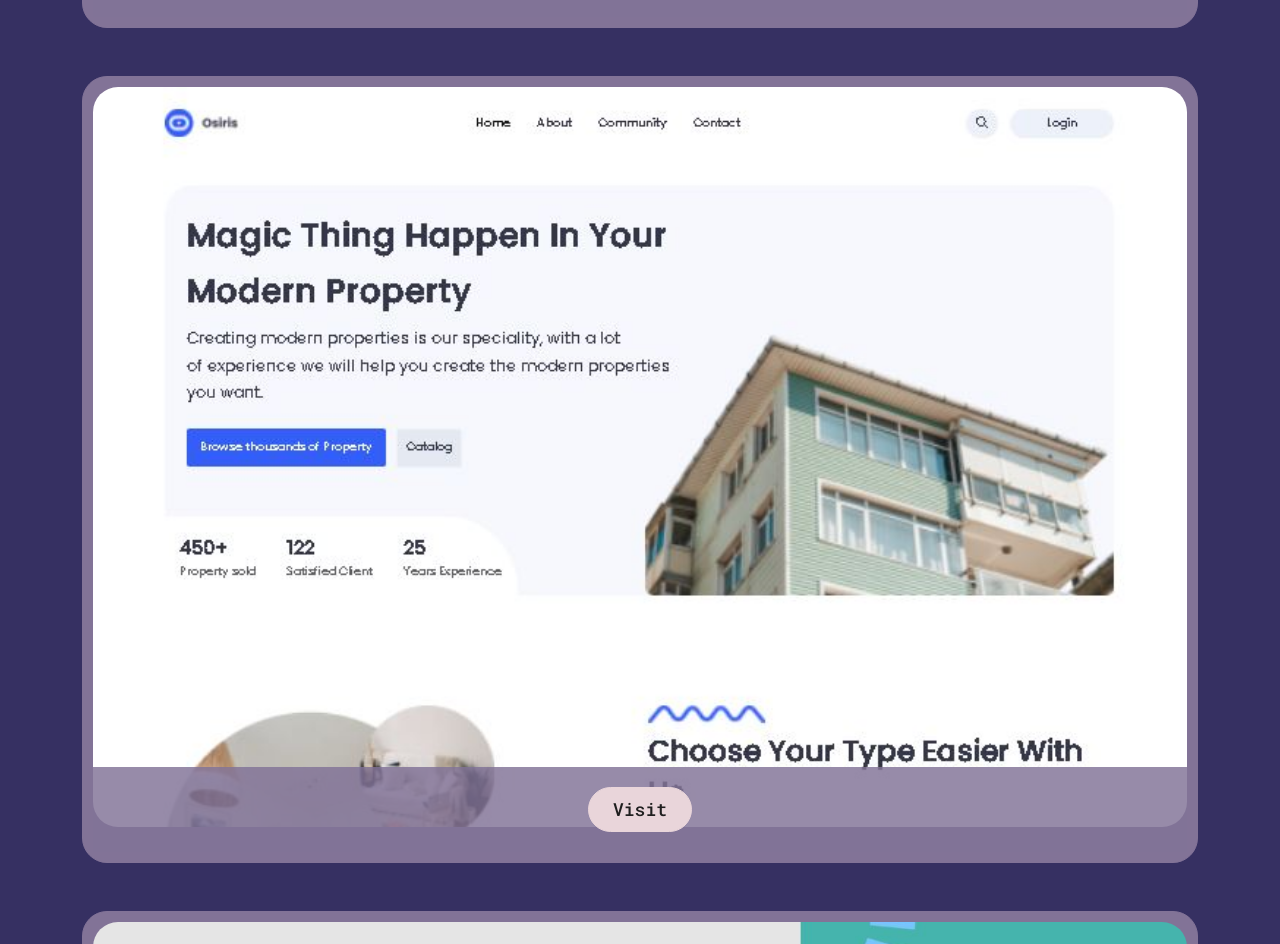
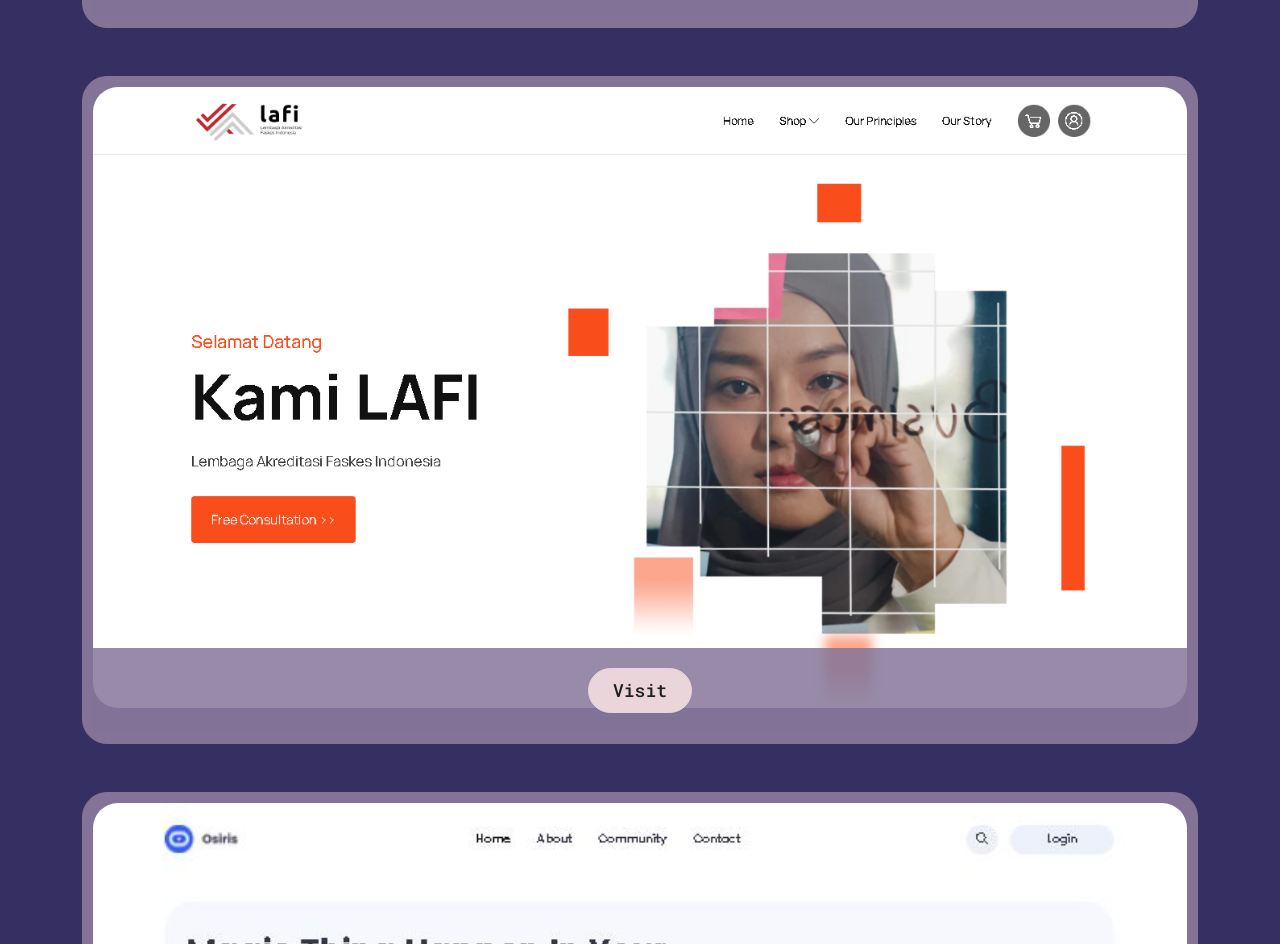
Before and after one commit to fiansyah31/alfianspace, a plain HTML site: page index.html in a window 1280 px wide. Shown: the part 2750-3694 px from the top of the page. Drawn offline with nearby package versions, Linux system fonts and the light colour scheme.

Commit message:
penambahan portfolio

```diff
--- a/index.html
+++ b/index.html
@@ -61,6 +61,12 @@
                             <img src="img/Skilla-Coffee-Company-It-s-Never-Wrong.png" alt="gambar portfolio">
                             <div class="label-card text-center">
                                 <a href="https://skillacoffeecompany.id/" class="btn btn-secondary px-4 py-2">Visit</a>
+                            </div>
+                        </div>
+                        <div class="card mb-5 position-relative" data-aos="fade-up">
+                            <img src="img/LAFI-Home-Page.png" alt="gambar portfolio">
+                            <div class="label-card text-center">
+                                <a href="https://lafi.id/" class="btn btn-secondary px-4 py-2">Visit</a>
                             </div>
                         </div>
                         <div class="card mb-5 position-relative" data-aos="fade-up">
```
Also changed, not shown: img/LAFI-Home-Page.png (added).
